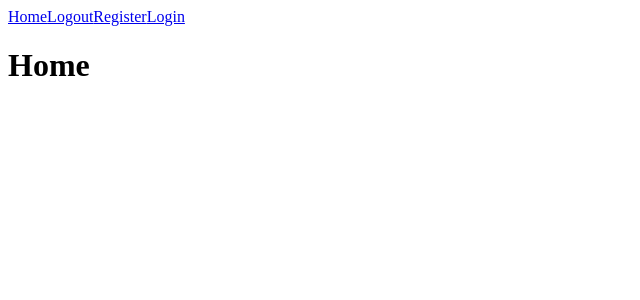
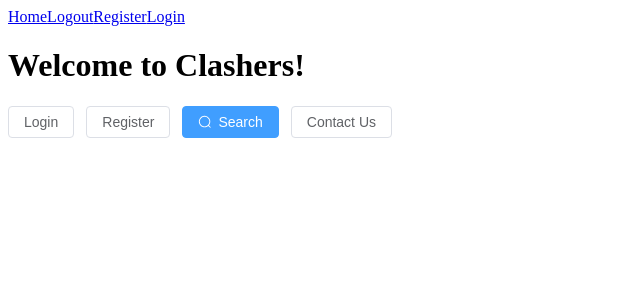
Before and after one commit to Clashers-gg/frontend, a Vue app: page / in a window 1280 px wide. Shown: the top 300 px of the page, without its empty margins (0-640 px from the left). Built offline with nearby package versions, Linux system fonts and the light colour scheme.

Commit message:
add skeleton UI for a Home page

```diff
--- a/src/views/Home.vue
+++ b/src/views/Home.vue
@@ -1,9 +1,20 @@
 <template>
   <div>
-    <h1>Home</h1>
+    <h1>Welcome to Clashers!</h1>
   </div>
+
+  <el-button type="login">Login</el-button>
+
+  <el-button type="register">Register</el-button>
+
+  <el-button type="primary" :icon="Search">Search</el-button>
+
+  <el-button type="contact">Contact Us</el-button>
+
 </template>
 
 <script setup lang="ts">
 
+  import {Search} from '@element-plus/icons-vue'
+
 </script>
```
